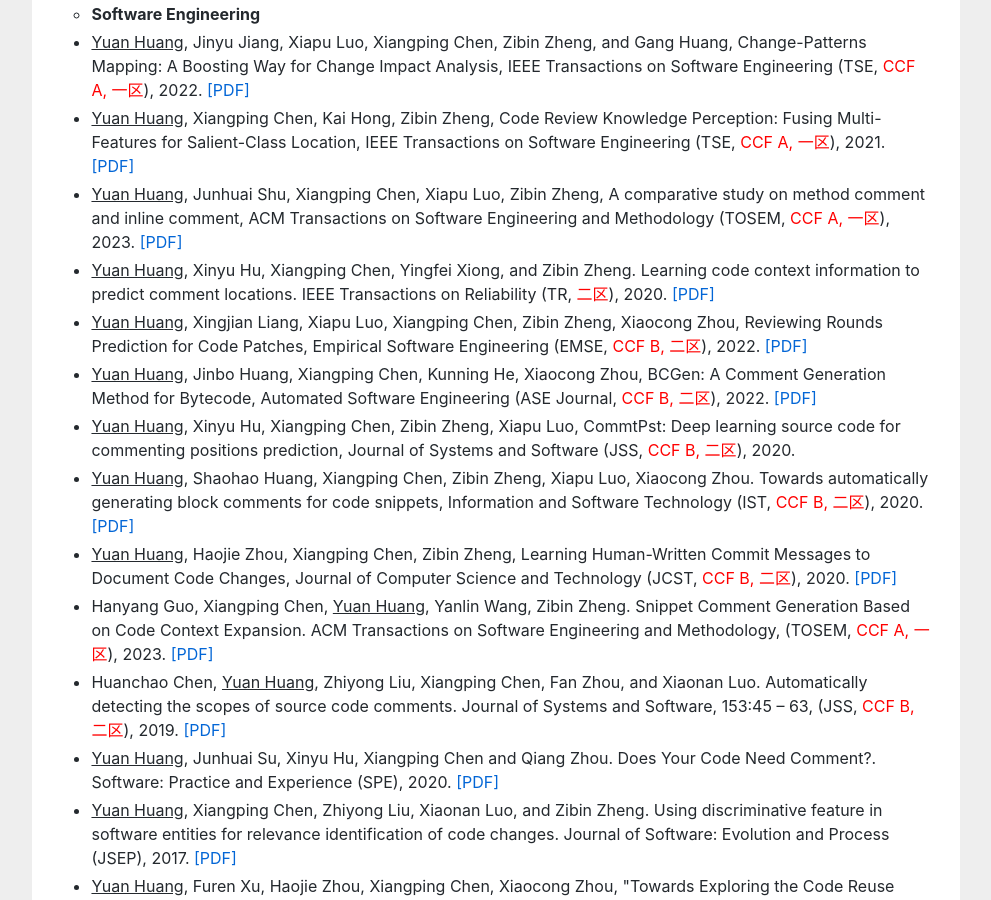
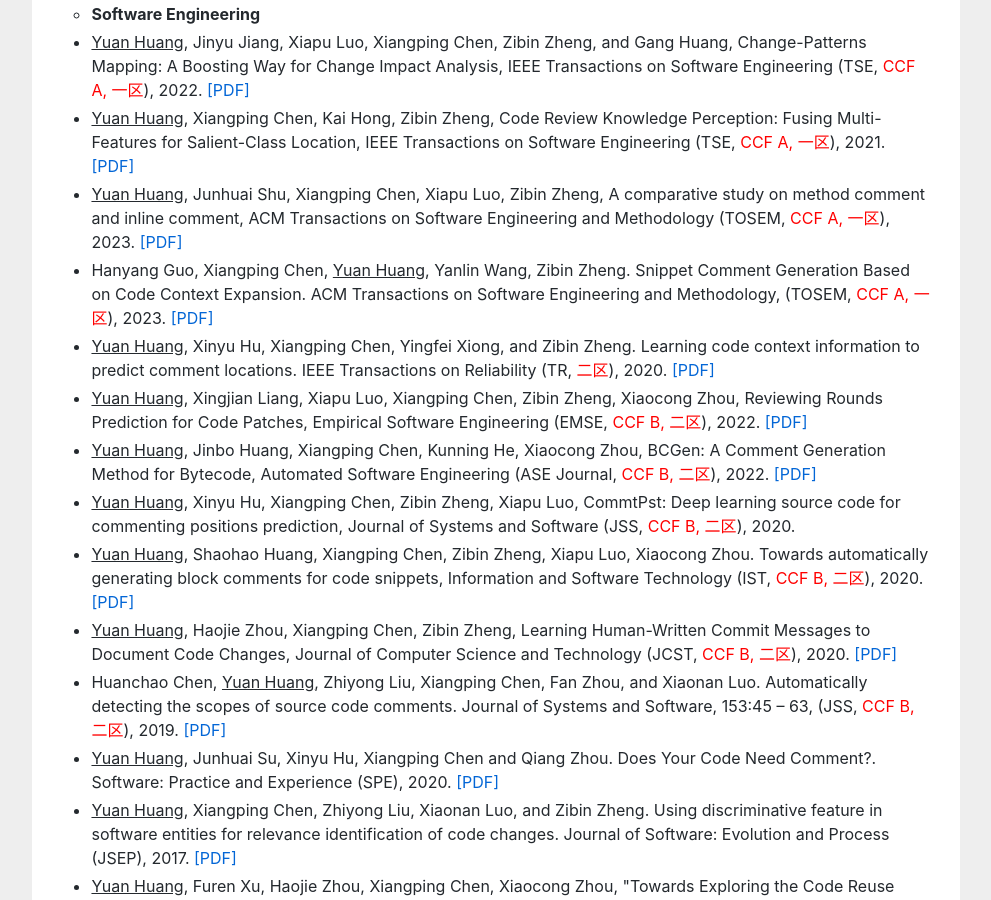
Before and after one commit to huangyuan-hy/huangyuan-hy.github.io, a Jekyll site: the page index.html, which Jekyll copies as it is, in a window 1280 px wide and 900 px high, scrolled down 1507 px. Shown: the whole window, without its empty margins (144-1135 px from the left). Built offline with Jekyll 4.4.1, drawn with Linux system fonts in a browser that asks for light colours.

Commit message:
Update index.html

```diff
--- a/index.html
+++ b/index.html
@@ -121,13 +121,13 @@ empirical study to learn how programmers reuse code on <a href="https://stackove
 <li><u>Yuan Huang</u>, Jinyu Jiang, Xiapu Luo, Xiangping Chen, Zibin Zheng, and Gang Huang, Change-Patterns Mapping: A Boosting Way for Change Impact Analysis, IEEE Transactions on Software Engineering (TSE, <a href="" style="color:red;"> CCF A, 一区</a>), 2022. <a href="https://ieeexplore.ieee.org/stamp/stamp.jsp?arnumber=9354949">[PDF] </a> </li>
 <li><u>Yuan Huang</u>, Xiangping Chen, Kai Hong, Zibin Zheng, Code Review Knowledge Perception: Fusing Multi-Features for Salient-Class Location, IEEE Transactions on Software Engineering (TSE, <a href="" style="color:red;"> CCF A, 一区</a>), 2021. <a href="https://ieeexplore.ieee.org/abstract/document/9186620">[PDF]</a> </li>
 <li><u>Yuan Huang</u>, Junhuai Shu, Xiangping Chen, Xiapu Luo, Zibin Zheng, A comparative study on method comment and inline comment, ACM Transactions on Software Engineering and Methodology (TOSEM, <a href="" style="color:red;"> CCF A, 一区</a>), 2023. <a href="https://dl.acm.org/doi/pdf/10.1145/3582570">[PDF]</a> </li>
+<li>Hanyang Guo, Xiangping Chen, <u>Yuan Huang</u>, Yanlin Wang, Zibin Zheng. Snippet Comment Generation Based on Code Context Expansion. ACM Transactions on Software Engineering and Methodology, (TOSEM, <a href="" style="color:red;"> CCF A, 一区</a>), 2023. <a href="">[PDF]</a></li>
 <li><u>Yuan Huang</u>, Xinyu Hu, Xiangping Chen, Yingfei Xiong, and Zibin Zheng. Learning code context information to predict comment locations. IEEE Transactions on Reliability (TR, <a href="" style="color:red;"> 二区</a>), 2020. <a href="https://ieeexplore.ieee.org/abstract/document/8809910">[PDF]</a></li>
 <li><u>Yuan Huang</u>, Xingjian Liang, Xiapu Luo, Xiangping Chen, Zibin Zheng, Xiaocong Zhou, Reviewing Rounds Prediction for Code Patches, Empirical Software Engineering (EMSE, <a href="" style="color:red;"> CCF B, 二区</a>), 2022. <a href="https://link.springer.com/article/10.1007/s10664-021-10035-z">[PDF]</a></li>
 <li><u>Yuan Huang</u>, Jinbo Huang, Xiangping Chen, Kunning He, Xiaocong Zhou, BCGen: A Comment Generation Method for Bytecode, Automated Software Engineering (ASE Journal, <a href="" style="color:red;"> CCF B, 二区</a>), 2022. <a href="https://link.springer.com/article/10.1007/s10515-022-00374-6">[PDF]</a></li>
 <li><u>Yuan Huang</u>, Xinyu Hu, Xiangping Chen, Zibin Zheng, Xiapu Luo, CommtPst: Deep learning source code for commenting positions prediction, Journal of Systems and Software (JSS, <a href="" style="color:red;"> CCF B, 二区</a>), 2020.</li>
 <li><u>Yuan Huang</u>, Shaohao Huang, Xiangping Chen, Zibin Zheng, Xiapu Luo, Xiaocong Zhou. Towards automatically generating block comments for code snippets, Information and Software Technology (IST, <a href="" style="color:red;"> CCF B, 二区</a>), 2020. <a href="https://www.sciencedirect.com/science/article/abs/pii/S0950584920301427">[PDF]</a></li>
 <li><u>Yuan Huang</u>, Haojie Zhou, Xiangping Chen, Zibin Zheng, Learning Human-Written Commit Messages to Document Code Changes, Journal of Computer Science and Technology (JCST, <a href="" style="color:red;"> CCF B, 二区</a>), 2020. <a href="https://jcst.ict.ac.cn/fileup/1000-9000/PDF/2020-6-3-0496.pdf">[PDF]</a></li>
-<li>Hanyang Guo, Xiangping Chen, <u>Yuan Huang</u>, Yanlin Wang, Zibin Zheng. Snippet Comment Generation Based on Code Context Expansion. ACM Transactions on Software Engineering and Methodology, (TOSEM, <a href="" style="color:red;"> CCF A, 一区</a>), 2023. <a href="">[PDF]</a></li>
 <li>Huanchao Chen, <u>Yuan Huang</u>, Zhiyong Liu, Xiangping Chen, Fan Zhou, and Xiaonan Luo. Automatically detecting the scopes of source code comments. Journal of Systems and Software, 153:45 – 63, (JSS, <a href="" style="color:red;"> CCF B, 二区</a>), 2019. <a href="https://www.sciencedirect.com/science/article/pii/S016412121930055X">[PDF]</a></li>
 <li><u>Yuan Huang</u>, Junhuai Su, Xinyu Hu, Xiangping Chen and Qiang Zhou. Does Your Code Need Comment?. Software: Practice and Experience (SPE), 2020. <a href="https://onlinelibrary.wiley.com/doi/abs/10.1002/spe.2772">[PDF]</a></li>
 <li><u>Yuan Huang</u>, Xiangping Chen, Zhiyong Liu, Xiaonan Luo, and Zibin Zheng. Using discriminative feature in software entities for relevance identification of code changes. Journal of Software: Evolution and Process (JSEP), 2017. <a href="https://onlinelibrary.wiley.com/doi/abs/10.1002/smr.1859">[PDF]</a></li>
```
